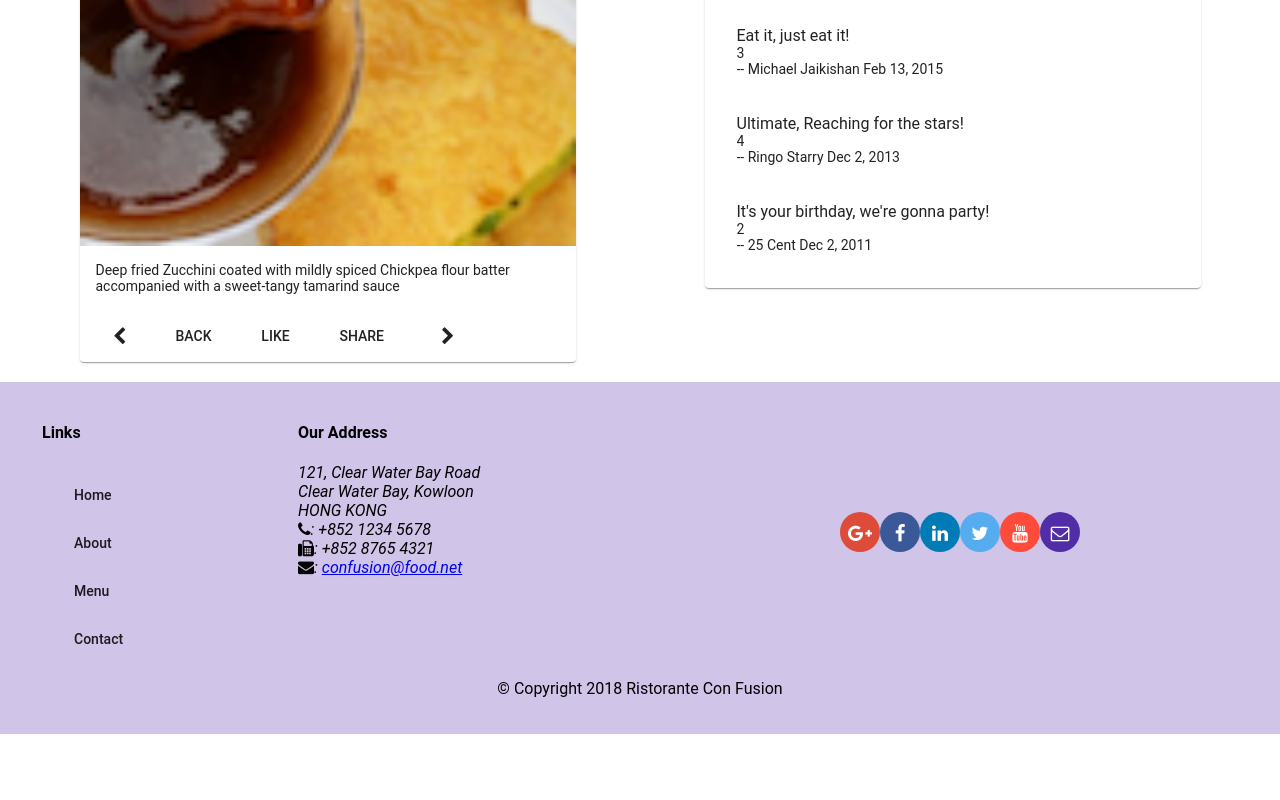
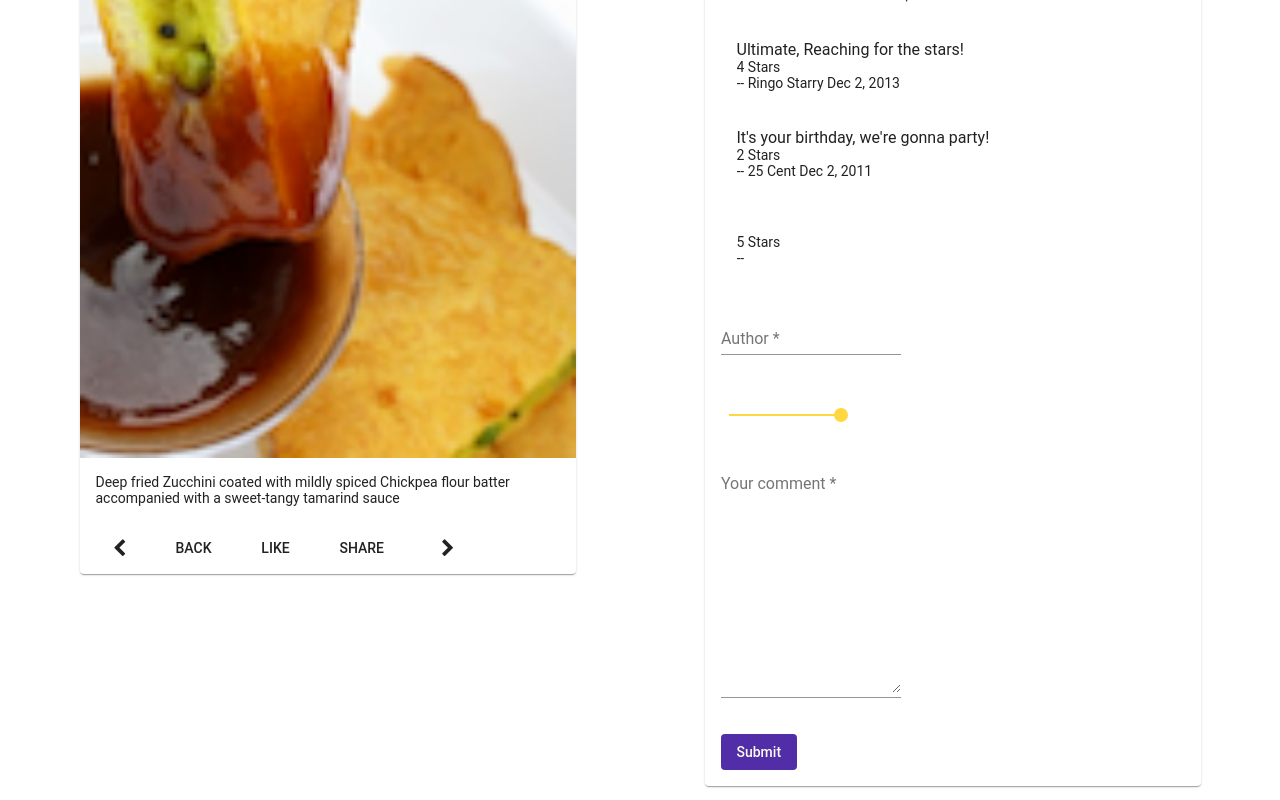
Before and after one commit to androlopez1/RistoranteMenuAngular, an Angular app: page /dishdetail/1 in a window 1280 px wide. Shown: the part 700-1500 px from the top of the page. Before the commit the page ends 1434 px from the top, so only its background shows below. Built offline with nearby package versions, Linux system fonts and the light colour scheme.

Commit message:
Comment Form

```diff
--- a/src/app/app.module.ts
+++ b/src/app/app.module.ts
@@ -13,6 +13,7 @@
 import { MatSelectModule } from '@angular/material/select';
 import { MatSlideToggleModule } from '@angular/material/slide-toggle';
 import { MatProgressSpinnerModule } from '@angular/material/progress-spinner';
+import { MatSliderModule } from '@angular/material/slider';
 import { FlexLayoutModule } from '@angular/flex-layout';
 import { FormsModule } from '@angular/forms';
 import { ReactiveFormsModule } from '@angular/forms';
@@ -65,7 +66,8 @@
     MatCheckboxModule,
     MatSelectModule,
     MatSlideToggleModule,
-    MatProgressSpinnerModule
+    MatProgressSpinnerModule,
+    MatSliderModule
   ],
   providers: [
     DishService,
--- a/src/app/dishdetail/dishdetail.component.html
+++ b/src/app/dishdetail/dishdetail.component.html
@@ -46,15 +46,42 @@
       	<mat-list>
       	  <mat-list-item *ngFor="let comment of dish.comments">
           	<p matLine> {{comment.comment}} </p>
-          	<p matLine> {{comment.rating}} </p>
+          	<p matLine> {{comment.rating}} Stars</p>
           	<p matLine>-- {{comment.author}} {{comment.date | date}}</p>
       	  </mat-list-item>
         </mat-list>
+        <mat-list *ngIf="!formErrors.author && !formErrors.comment">
+          <mat-list-item>
+            <p matLine> {{ commentForm.value.comment }} </p>
+            <p matLine> {{ commentForm.value.rating }} Stars</p>
+            <p matLine>-- {{ commentForm.value.author }} </p>
+          </mat-list-item>
+        </mat-list>
       </mat-card-content>
+    <form novalidate [formGroup]='commentForm' #fform="ngForm" (ngSubmit)="onSubmit()">
+      <p>
+        <mat-form-field class="half-width">
+          <input matInput formControlName="author" placeholder="Author" type="text" required>
+          <mat-error *ngIf="formErrors.author">{{formErrors.author}}</mat-error>
+        </mat-form-field>
+      </p>
+      <p>
+        <mat-slider formControlName="rating" step="5" min="1" max="5" step="1" value="5" thumbLabel tickInterval="1"></mat-slider>
+      </p>
+      <p>
+        <mat-form-field class="full-width">
+          <textarea matInput formControlName="comment" placeholder="Your comment" rows=12>
+          </textarea>
+          <mat-error *ngIf="formErrors.comment">{{formErrors.comment}}</mat-error>
+        </mat-form-field>
+      </p>
+      <button type="submit" mat-button class="background-primary text-floral-white" [disabled]="commentForm.invalid">Submit</button>
+    </form>
     </mat-card>
   </div>
     <div [hidden]="dish">
     <mat-spinner></mat-spinner><h4>Loading . . . Please Wait</h4>
   </div>
 
+
 </div>
--- a/src/app/dishdetail/dishdetail.component.ts
+++ b/src/app/dishdetail/dishdetail.component.ts
@@ -1,9 +1,11 @@
-import { Component, OnInit } from '@angular/core';
+import { Component, OnInit, ViewChild } from '@angular/core';
 import { Params, ActivatedRoute } from '@angular/router';
 import { Location } from '@angular/common';
 import { Dish } from '../shared/dish';
 import { DishService } from '../services/dish.service';
 import { switchMap } from 'rxjs/operators'
+import { FormBuilder, FormGroup, Validators } from '@angular/forms';
+import { Comment } from '../shared/comment';
 
 @Component({
   selector: 'app-dishdetail',
@@ -12,18 +14,87 @@
 })
 export class DishdetailComponent implements OnInit {
 
+  commentForm: FormGroup;
+  comment: Comment;
   dish: Dish;
   dishIds: string[];
   prev: string;
   next: string;
+  @ViewChild('fform') commentFormDirective;
 
-  constructor(private dishservice: DishService, private route: ActivatedRoute, private location: Location) { }
+  formErrors = {
+    'author': '',
+    'comment': ''
+  };
+
+  validationMessages = {
+    'author': {
+      'required':'Author is required.',
+      'minlength': 'Author must be at least 2 characters long.',
+    },
+    'comment': {
+      'required':'Comment is required.',
+    },
+  };
+
+  constructor(private dishservice: DishService, private route: ActivatedRoute,
+              private location: Location, private fb: FormBuilder) {
+    this.createForm();
+  }
 
   ngOnInit(): void {
     this.dishservice.getDishIds()
       .subscribe((dishIds) => this.dishIds = dishIds);
   	this.route.params.pipe(switchMap((params: Params) => this.dishservice.getDish(params['id'])))
       .subscribe(dish => { this.dish = dish; this.setPrevNext(dish.id); });
+  }
+
+  createForm() {
+    this.commentForm = this.fb.group({
+      author: ['', [Validators.required, Validators.minLength(2)]],
+      comment: ['', [Validators.required]],
+      rating: 5,
+      date: ''
+    });
+
+    this.commentForm.valueChanges
+      .subscribe(data => this.onValueChanged(data));
+
+    this.onValueChanged(); // (re)set validation messages now
+  }
+
+  onValueChanged(data?: any) {
+    if (!this.commentForm) { return; }
+    const form = this.commentForm;
+    for (const field in this.formErrors) {
+      if (this.formErrors.hasOwnProperty(field)) {
+        // clear previous error message (if any)
+        this.formErrors[field] = '';
+        const control = form.get(field);
+        if (control && control.dirty && !control.valid) {
+          const messages = this.validationMessages[field];
+          for (const key in control.errors) {
+            if (control.errors.hasOwnProperty(key)) {
+              this.formErrors[field] += messages[key] + ' ';
+            }
+          }
+        }
+      }
+    }
+  }
+
+  onSubmit() {
+    var d = new Date();
+    var n = d.toISOString();
+    this.comment = this.commentForm.value;
+    this.comment.date = n;
+    this.dish.comments.push(this.comment);
+    console.log(this.comment);
+    this.commentForm.reset({
+      author: '',
+      comment: ''
+    });
+    this.commentFormDirective.resetForm();
   }
 
   setPrevNext(dishId: string) {
```
